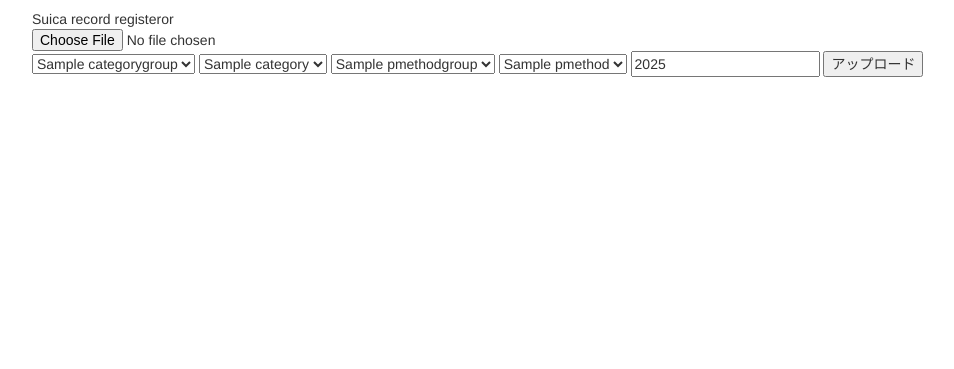
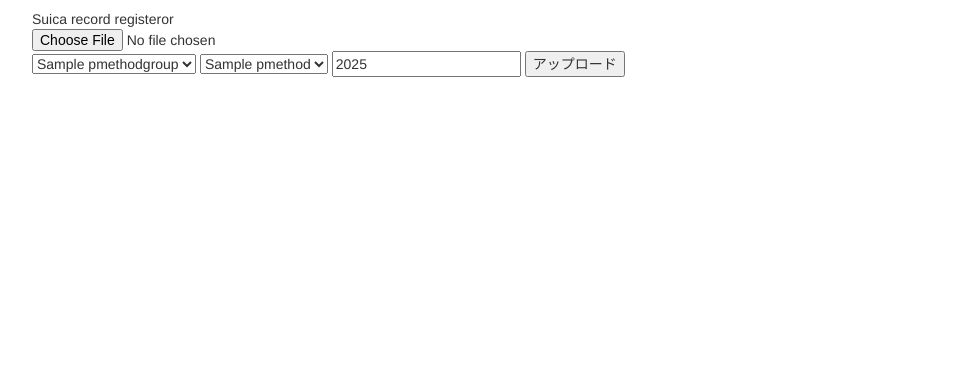
Before and after one commit to yauji/teller2, a Django app: page /t/suica_upload in a window 1280 px wide. Shown: the part 51-420 px from the top of the page, without its empty margins (38-992 px from the left). Run offline with Django 3.2, Linux system fonts and the light colour scheme; a user stored in the database is signed in; tables that the repository leaves empty hold one stand-in row (values such as "Sample post"); parts of the project's set-up code (start-up, migrations or seed data) failed here and were passed over; some libraries are stand-ins or nearby versions.

Commit message:
updating suica update

```diff
--- a/trans/templates/trans/suica_upload.html
+++ b/trans/templates/trans/suica_upload.html
@@ -9,19 +9,6 @@ Suica record registeror
 <form method="POST" enctype="multipart/form-data">
   {% csrf_token %}
   <input type="file" name="file">
-
-  <label class="sr-only" for="inlineFormCustomSelect">Default category</label>
-  <select  class="custom-select mb-2 mr-sm-2 mb-sm-0" name="cg" id="cg">
-    {% for cg in categorygroup_list %}
-    <option value="{{cg.id}}">{{cg.name}}</opetion>
-    {% endfor %}
-  </select>
-
-  <select name="c" id="c">
-    {% for c in category_list %}
-    <option value="{{c.id}}">{{c.name}}</opetion>
-    {% endfor %}
-  </select>
 
   <select name="pmg" id="pmg">
     {% for pmg in pmethodgroup_list %}
--- a/trans/views/base.py
+++ b/trans/views/base.py
@@ -47,6 +47,7 @@ JACCS_CATEGORY_MAPPING_FNAME = 'mapping_jaccs_category.txt'
 SALARY_OTHER_ID = 249
 
 CATEGORY_ID_TRANSPORTATION = 3
+CATEGORY_ID_MOVE = C_MOVE_ID
 
 
 @login_required(login_url='/login/')
--- a/trans/views/uploads.py
+++ b/trans/views/uploads.py
@@ -15,6 +15,7 @@ from .base import (
     TransUi,
     update_balance,
     C_MOVE_ID,
+    CATEGORY_ID_MOVE,
     SUICA_KURIKOSHI,
     JACCS_DISCOUNT,
     CATEGORY_ID_TRANSPORTATION,
@@ -206,14 +207,6 @@ def _match_shinsei_mapping(text, mappings):
 # --- suica ----
 
 def suica_upload(request):
-    categorygroup_list = CategoryGroup.objects.order_by('order')
-
-    category_list = []
-    if len(categorygroup_list) > 0:
-        cg = categorygroup_list[0]
-        clist = Category.objects.filter(group=cg).order_by('order')
-        category_list.extend(clist)
-
     pmethodgroup_list = PmethodGroup.objects.filter(
         user=request.user).order_by('order')
 
@@ -227,9 +220,7 @@ def suica_upload(request):
     year = date.year
 
     if request.method == 'GET':
-        context = {'categorygroup_list': categorygroup_list,
-                   'category_list': category_list,
-                   'pmethodgroup_list': pmethodgroup_list,
+        context = {'pmethodgroup_list': pmethodgroup_list,
                    'pmethod_list': pmethod_list,
                    'year': year,
                    }
@@ -237,9 +228,7 @@ def suica_upload(request):
 
     elif request.method == 'POST':
         if not 'file' in request.FILES:
-            context = {'categorygroup_list': categorygroup_list,
-                       'category_list': category_list,
-                       'pmethodgroup_list': pmethodgroup_list,
+            context = {'pmethodgroup_list': pmethodgroup_list,
                        'pmethod_list': pmethod_list,
                        'year': year,
                        'error_message': 'File is mandatory.',
@@ -258,13 +247,15 @@ def suica_upload(request):
             contents.append(l)
         f.close()
 
-        # get default cate, pmethod
-        cid = int(request.POST['c'])
+        # get default pmethod
         pmid = int(request.POST['pm'])
-        c = Category.objects.get(pk=cid)
-        pm = Pmethod.objects.get(pk=pmid)
+        pm_default = Pmethod.objects.get(pk=pmid)
 
         c_transportation = Category.objects.get(pk=CATEGORY_ID_TRANSPORTATION)
+        c_move = Category.objects.get(pk=CATEGORY_ID_MOVE)
+        c_food = Category.objects.filter(name__icontains='食費').first()
+        if c_food is None:
+            c_food = c_transportation
 
         trans_list = []
         tmpid = 1
@@ -275,13 +266,6 @@ def suica_upload(request):
             splts = l.split('\t')
             # Drop empty columns while keeping order for newer formats.
             parts = [p for p in splts if p.strip() != '']
-
-            trans = TransUi()
-            # trans = Trans()
-
-            # this id is tmp
-            trans.id = tmpid
-            tmpid += 1
 
             # --- date ---
             date_part = None
@@ -295,7 +279,7 @@ def suica_upload(request):
                 continue
 
             strdate = request.POST['year'] + '/' + date_part
-            trans.date = datetime.datetime.strptime(strdate, '%Y/%m/%d')
+            parsed_date = datetime.datetime.strptime(strdate, '%Y/%m/%d')
 
             # --- name ---
             if len(splts) >= 6:
@@ -305,7 +289,6 @@ def suica_upload(request):
                 name_parts = parts[1:-2] if len(parts) > 3 else parts[1:]
             else:
                 name_parts = []
-            trans.name = ''.join(name_parts).strip()
 
             # --- amount ---
             if len(splts) >= 8:
@@ -319,39 +302,55 @@ def suica_upload(request):
                 ',', '').replace('+', '').replace('\\', '').replace('¥', '')
 
             if len(expense) != 0:
-                trans.expense = int(expense) * -1
+                sign = -1 if expense.startswith('+') else 1
+                expense_clean = re.sub(r'[^\d]', '', expense)
+                if expense_clean == '':
+                    continue
+                expense_value = int(expense_clean) * sign
             else:
                 continue
 
             str0 = ''
-            if len(splts) >= 3:
-                str0 = splts[2].strip()
+            if len(splts) >= 2:
+                str0 = splts[1].strip()
             elif len(parts) >= 2:
                 str0 = parts[1].strip()
 
-            if str0 in ["入", "ﾊﾞｽ等"]:
-                trans.category = c_transportation
-            else:
-                trans.category = c
+            # build name including 2nd column info
+            name_with_col2 = ''.join(name_parts + [str0]).strip()
+            name = name_with_col2 if name_with_col2 else ''.join(name_parts).strip()
 
-            trans.pmethod = pm
-
-            # check same trans
-            checktranslist = Trans.objects.filter(
-                date=trans.date, expense=trans.expense, category=trans.category, pmethod=pm)
-
-            if len(checktranslist) > 0:
-                trans.selected = False
-
-            # チャージの場合、（「ｵｰﾄ」から始まる場合）、チェックを外す
-            if str0 == "ｵｰﾄ":
-                trans.selected = False
-
-            if trans.name != SUICA_KURIKOSHI:
+            def _add_trans(amount, category, pmethod):
+                nonlocal tmpid
+                trans = TransUi()
+                trans.id = tmpid
+                tmpid += 1
+                trans.date = parsed_date
+                trans.name = name
+                trans.expense = amount
+                trans.category = category
+                trans.pmethod = pmethod
+                # check same trans across pmethods
+                checktranslist = Trans.objects.filter(
+                    date=trans.date, expense=trans.expense, user=request.user)
+                if len(checktranslist) > 0:
+                    trans.selected = False
                 trans_list.append(trans)
 
-        context = {'categorygroup_list': categorygroup_list,
-                   'pmethodgroup_list': pmethodgroup_list,
+            col2_val = str0.strip()
+            if col2_val in ["入", "定", "精", "ﾊﾞｽ等"]:
+                _add_trans(expense_value, c_transportation, pm_default)
+            elif col2_val == "物販":
+                _add_trans(expense_value, c_food, pm_default)
+            elif col2_val == "ｵｰﾄ":
+                amount_abs = abs(expense_value)
+                pm_auto = Pmethod.objects.get(pk=14)
+                _add_trans(amount_abs, c_move, pm_auto)
+                _add_trans(-amount_abs, c_move, pm_default)
+            else:
+                _add_trans(expense_value, c_transportation, pm_default)
+
+        context = {'pmethodgroup_list': pmethodgroup_list,
                    'trans_list': trans_list,
                    }
         return render(request, 'trans/suica_check.html', context)
```
